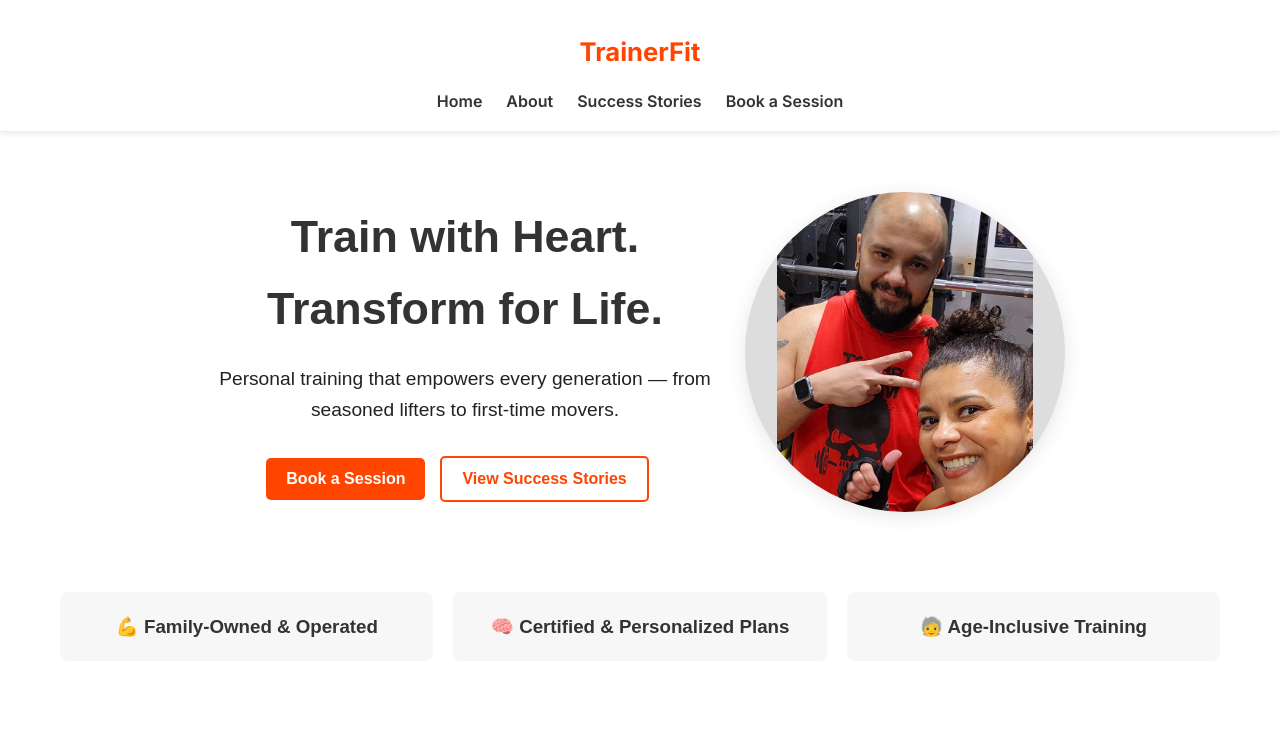
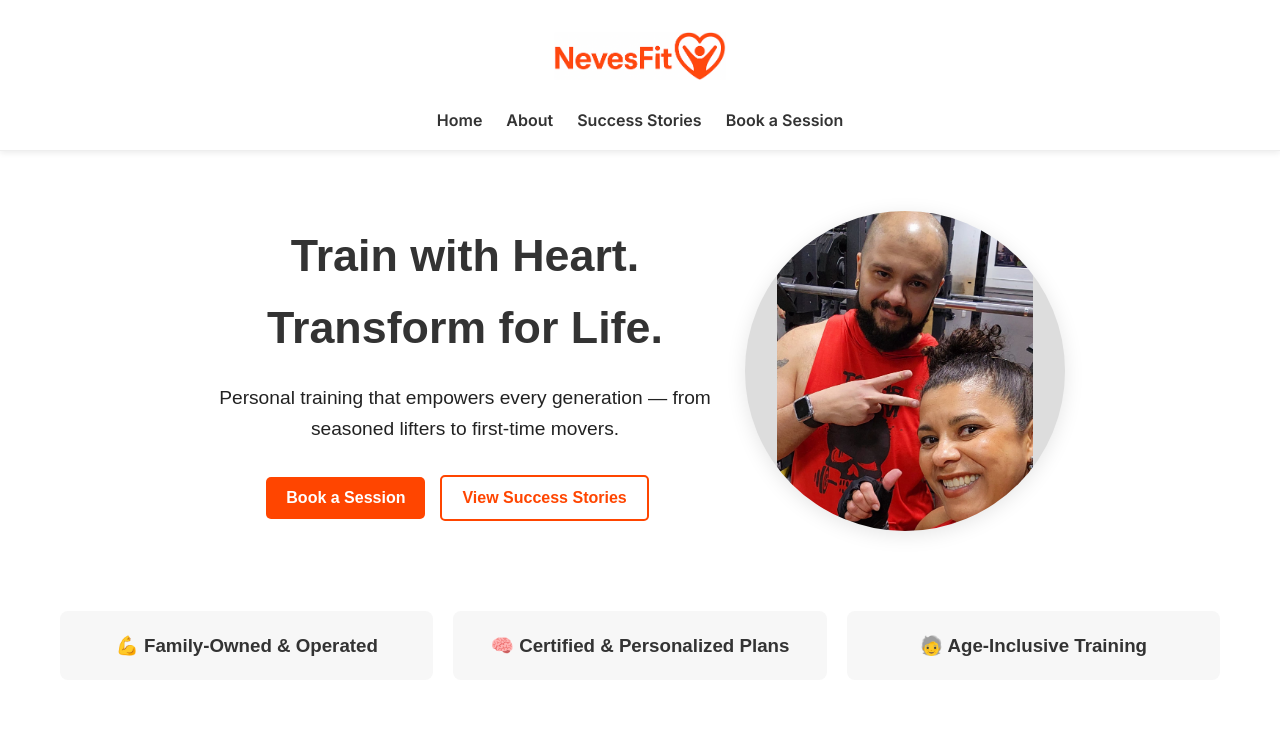
Before and after one commit to EliasAllan/personal-trainer, a React (Vite) app in the folder client/: page / in a window 1280 px wide. Shown: the top 739 px of the page. Built offline with nearby package versions, Linux system fonts and the light colour scheme.

Commit message:
fixed transitions and added logo

```diff
--- a/client/src/components/Navbar.css
+++ b/client/src/components/Navbar.css
@@ -43,6 +43,11 @@
     transition: color 0.2s ease;
   }
 
+  .logo-image {
+    height: 48px;
+    width: auto;
+  }
+
   .nav-links li a:hover {
     color: #ff4500;
   }
--- a/client/src/components/Navbar.jsx
+++ b/client/src/components/Navbar.jsx
@@ -1,6 +1,6 @@
 import { useState } from 'react';
 import { Link } from 'react-router-dom';
-import './Navbar.css'; // We'll make this next
+import './Navbar.css';
 
 function Navbar() {
   const [open, setOpen] = useState(false);
@@ -8,7 +8,9 @@ function Navbar() {
   return (
     <nav className="navbar">
       <div className="nav-header">
-        <h1 className="logo">TrainerFit</h1>
+        <Link to="/" className="logo">
+          <img src="/images/NevesFit.png" alt="NevesFit Logo" className="logo-image" />
+        </Link>
         <button className="hamburger" onClick={() => setOpen(!open)}>
           ☰
         </button>
--- a/client/src/pages/Home.jsx
+++ b/client/src/pages/Home.jsx
@@ -10,7 +10,7 @@ export default function Home() {
         initial={{ opacity: 0, x: -50 }}
         whileInView={{ opacity: 1, x: 0 }}
         transition={{ duration: 0.8 }}
-        viewport={{ once: false, amount: 0.5 }}
+        viewport={{ once: true, amount: 0.5 }}
       >
         <div className="hero-text">
           <h1>Train with Heart. Transform for Life.</h1>
```
Also changed, not shown: client/images/NevesFit.png (added).
